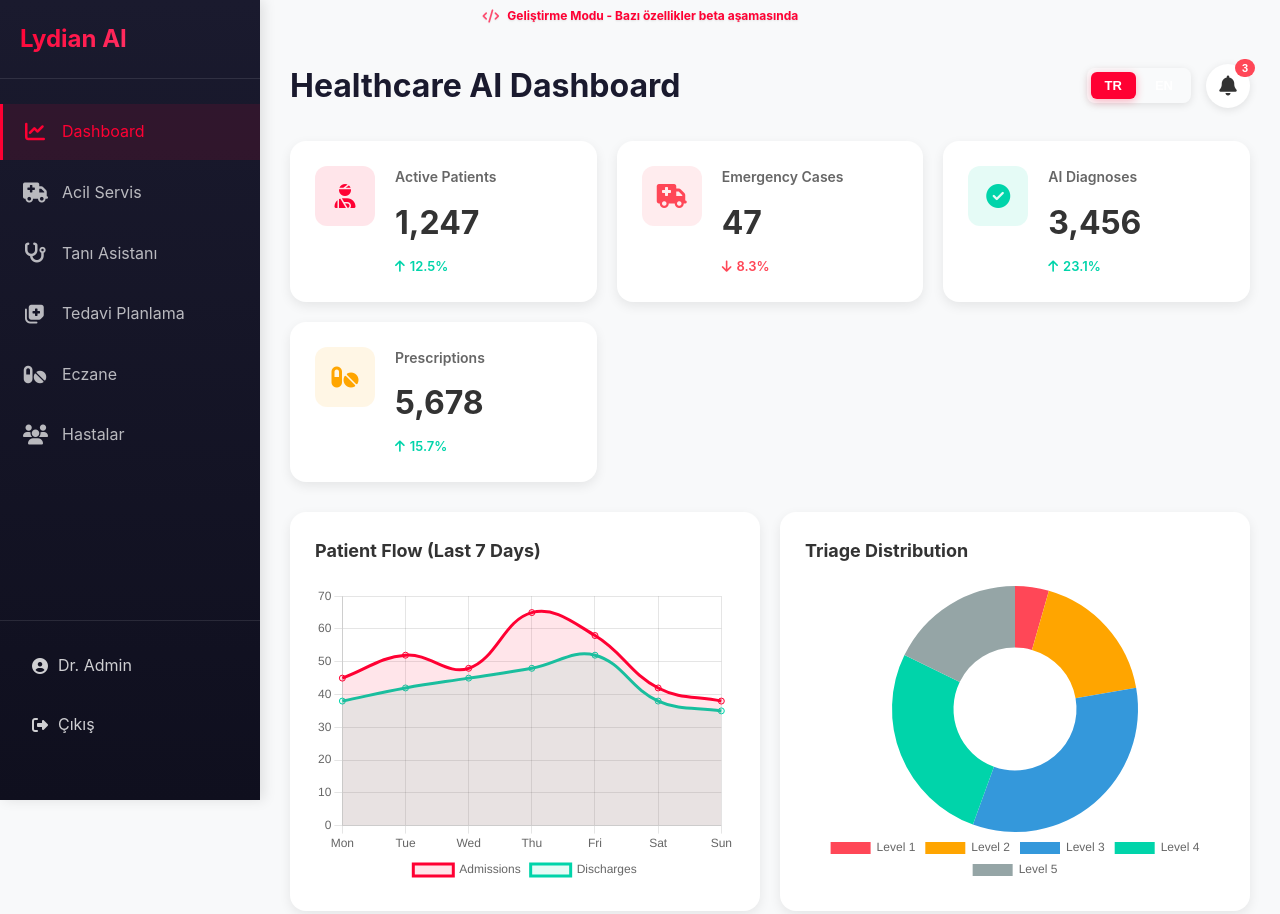
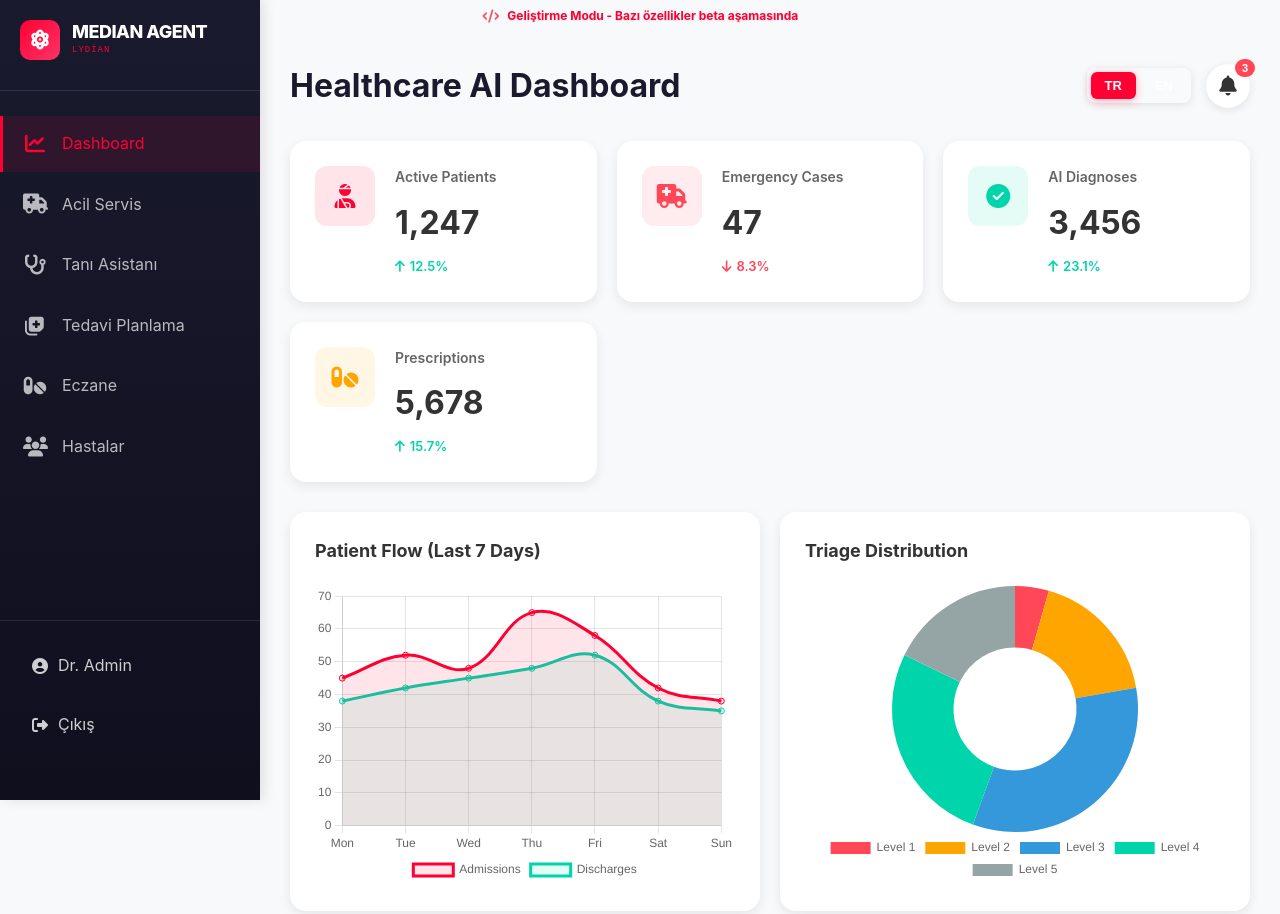
Before and after one commit to lydianai/agent.ailydian.com, a website: page frontend/pages/dashboard.html in a window 1280 px wide. Shown: the top 914 px of the page. Drawn offline with nearby package versions, Linux system fonts and the light colour scheme.

Commit message:
fix: Update dashboard.html logo to match homepage
Changes:
- Replaced simple 'Lydian AI' h2 with structured logo
- Added logo-icon with atom symbol
- Added logo-brand: MEDIAN AGENT
- Added logo-tagline: Lydian
- Added inline CSS for logo styling
- Matches index.html logo structure

Logo now shows:
🔬 MEDIAN AGENT
   Lydian

```diff
--- a/frontend/pages/dashboard.html
+++ b/frontend/pages/dashboard.html
@@ -6,6 +6,54 @@
     <title>Dashboard | MEDIAN AGENT</title>
     <link rel="stylesheet" href="../static/css/dashboard.css">
     <link rel="stylesheet" href="https://cdnjs.cloudflare.com/ajax/libs/font-awesome/6.4.0/css/all.min.css">
+    <style>
+        /* Logo styles for sidebar */
+        .sidebar-header .logo {
+            display: flex;
+            align-items: center;
+            gap: 12px;
+            margin-bottom: 10px;
+        }
+
+        .sidebar-header .logo-icon {
+            width: 40px;
+            height: 40px;
+            background: linear-gradient(135deg, #ff0033 0%, #ff3366 100%);
+            border-radius: 10px;
+            display: flex;
+            align-items: center;
+            justify-content: center;
+            font-size: 20px;
+            color: white;
+        }
+
+        .sidebar-header .logo-text {
+            display: flex;
+            flex-direction: column;
+        }
+
+        .sidebar-header .logo-brand {
+            font-family: 'Inter', sans-serif;
+            font-size: 18px;
+            font-weight: 800;
+            color: #ffffff;
+            letter-spacing: -0.5px;
+            line-height: 1;
+        }
+
+        .sidebar-header .logo-tagline {
+            font-family: 'JetBrains Mono', monospace;
+            font-size: 9px;
+            color: #ff0033;
+            letter-spacing: 1px;
+            text-transform: uppercase;
+            margin-top: 2px;
+        }
+
+        .sidebar-header h2 {
+            display: none; /* Hide old h2 if it exists */
+        }
+    </style>
 </head>
 <body>
     <!-- Development Banner -->
@@ -24,7 +72,15 @@
     <!-- Sidebar Navigation -->
     <nav class="sidebar" id="sidebar">
         <div class="sidebar-header">
-            <h2>Lydian AI</h2>
+            <div class="logo">
+                <div class="logo-icon">
+                    <i class="fas fa-atom"></i>
+                </div>
+                <div class="logo-text">
+                    <div class="logo-brand">MEDIAN AGENT</div>
+                    <div class="logo-tagline">Lydian</div>
+                </div>
+            </div>
             <button class="sidebar-close" id="sidebarClose" aria-label="Close Menu">
                 <i class="fas fa-times"></i>
             </button>
```
